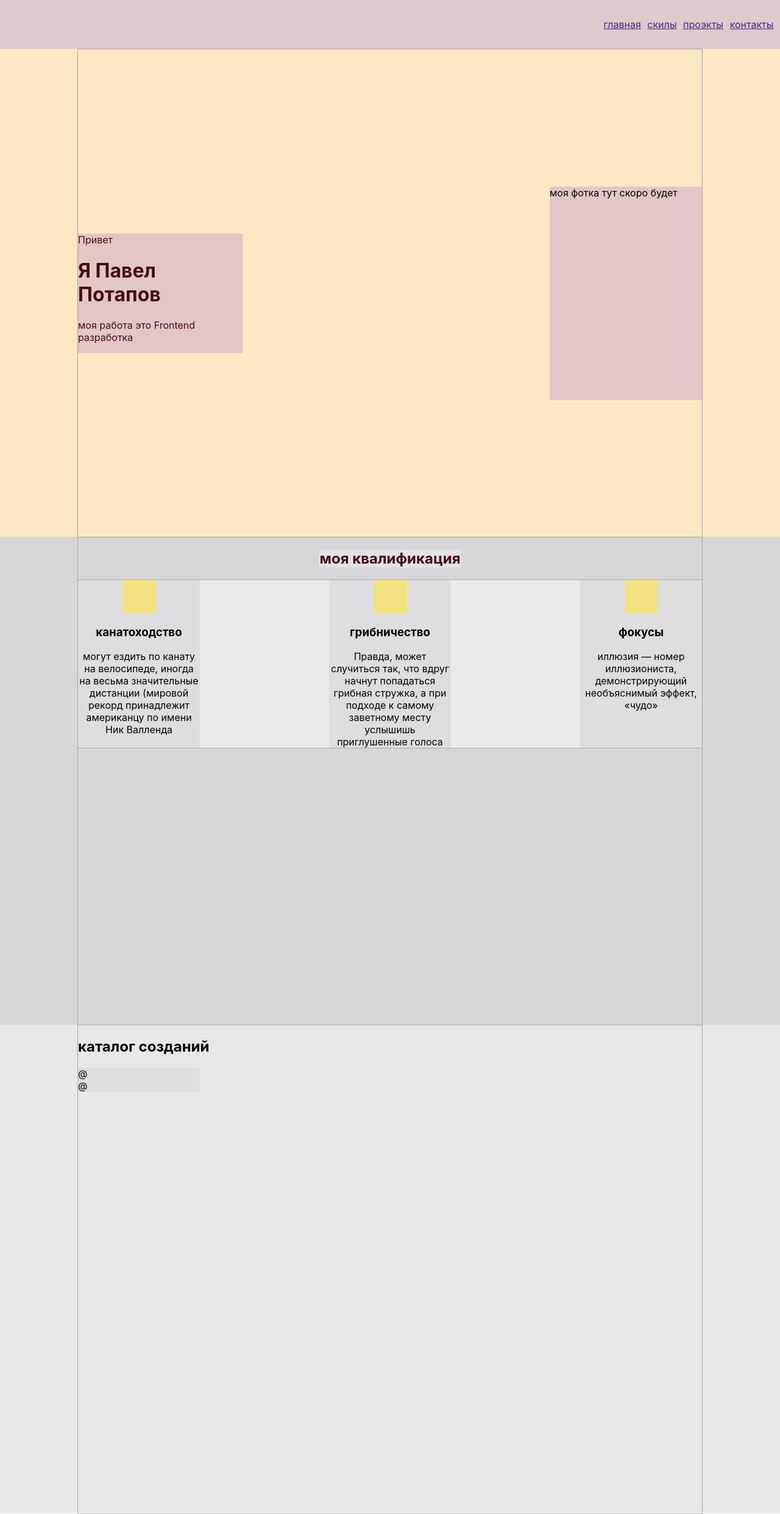
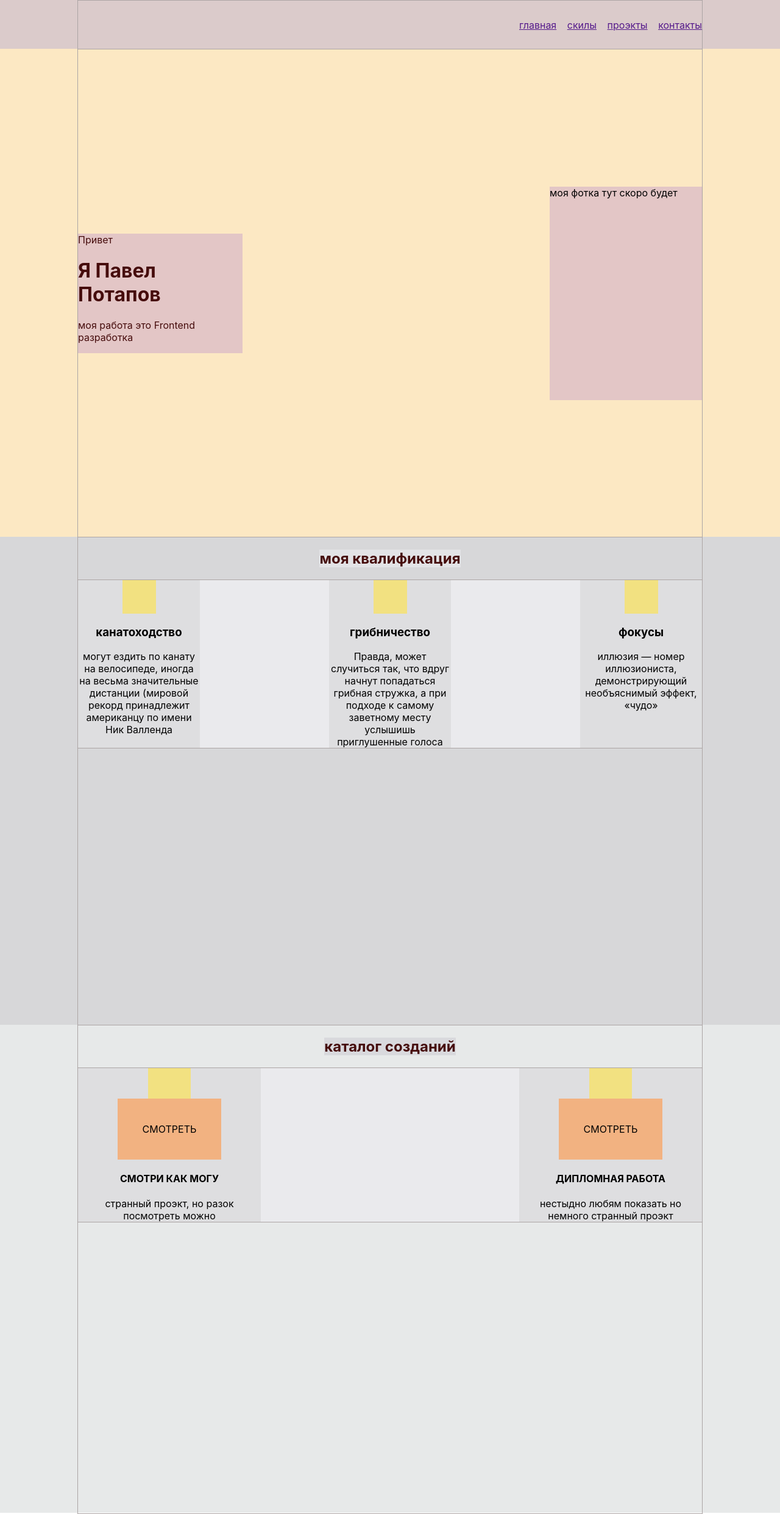
Before and after one commit to pavelminsk1979/Portfolio, a React (Create React App) app: page / in a window 1280 px wide. Shown: the whole page at 61% size. Built offline with nearby package versions, Linux system fonts and the light colour scheme.

Commit message:
+project blok

```diff
--- a/src/header/Header.module.css
+++ b/src/header/Header.module.css
@@ -1,7 +1,14 @@
 .generalFrame{
     height: 80px;
     background-color: #dbcbcb;
-    display: flex;
+}
+
+.container{
+    margin: 0 auto;
+    border: 1px solid #aca5a5;
+    height: 100%;
+    width: 80%;
+display: flex;
     justify-content: flex-end;
     align-items: center;
 }
--- a/src/header/Header.tsx
+++ b/src/header/Header.tsx
@@ -3,11 +3,16 @@ import st from './Header.module.css';
 import {Navigator} from "../navigator/Navigator";
 
 
+
 export const Header = () => {
     return (
+
         <div className={st.generalFrame}>
-            <Navigator/>
+            <div className={st.container}>
 
+                    <Navigator/>
+
+            </div>
         </div>
     )
 }
--- a/src/navigator/Navigator.module.css
+++ b/src/navigator/Navigator.module.css
@@ -1,5 +1,5 @@
 .frame{
     width: 300px;
     display: flex;
-    justify-content: space-evenly;
+    justify-content: space-between;
 }
--- a/src/projects/Projects.module.css
+++ b/src/projects/Projects.module.css
@@ -1,4 +1,24 @@
-.projectsBlok{
+.projectsTitleBlok{
     height: 100vh;
     background-color: rgb(231, 233, 233);
 }
+
+.container{
+    display: flex;
+    flex-direction: column;
+    align-items: center;
+}
+
+.titleBlok{
+    background-color: #d9d9dd;
+    color: #460c0c;
+}
+
+.projectsBlok{
+    border: 1px solid #aca5a5;
+    display: flex;
+    justify-content: space-between;
+    width: 100%;
+    background-color: #eaeaed;
+    flex-wrap: wrap;
+}
--- a/src/projects/Projects.tsx
+++ b/src/projects/Projects.tsx
@@ -5,11 +5,13 @@ import {Project} from "./project/Project";
 
 export const Projects = () => {
     return (
-        <div className={st.projectsBlok}>
-            <div className={stContainer.container}>
-                <h2 className={st.title}>каталог созданий</h2>
-                <Project/>
-                <Project/>
+        <div className={st.projectsTitleBlok}>
+            <div className={`${stContainer.container} ${st.container}`}>
+                <h2 className={st.titleBlok}>каталог созданий</h2>
+                <div className={st.projectsBlok}>
+                <Project name={'СМОТРИ КАК МОГУ'} text={'странный проэкт, но разок посмотреть можно'}/>
+                <Project name={'ДИПЛОМНАЯ РАБОТА'} text={'нестыдно любям показать но немного странный проэкт'}/>
+                </div>
             </div>
         </div>
     )
--- a/src/projects/project/Project.module.css
+++ b/src/projects/project/Project.module.css
@@ -1,5 +1,26 @@
 
-.frame{
-    width: 200px;
+.frame {
+    display: flex;
+    flex-direction:column;
+   align-items: center;
+    text-align: center;
+    flex-wrap: wrap;
+    width: 300px;
     background-color: #dedee0;
 }
+
+.icone {
+    width: 70px;
+    height: 50px;
+    background-color: #f2e181;
+}
+
+.show {
+    width: 170px;
+    height: 100px;
+    background-color: #f2b281;
+    display: flex;
+    justify-content: space-around;
+    align-items: center;
+
+}
--- a/src/projects/project/Project.tsx
+++ b/src/projects/project/Project.tsx
@@ -1,12 +1,19 @@
 import React from 'react';
 import st from './Project.module.css'
 
+type ProjectType={
+    name:string
+    text:string
+}
 
-export const Project = () => {
+export const Project = (props:ProjectType) => {
     return (
         <div className={st.frame}>
+            <div className={st.icone}></div>
+            <div className={st.show}>СМОТРЕТЬ</div>
+            <h4>{props.name}</h4>
+            <span>{props.text}</span>
 
-            @
         </div>
     )
 }
```
